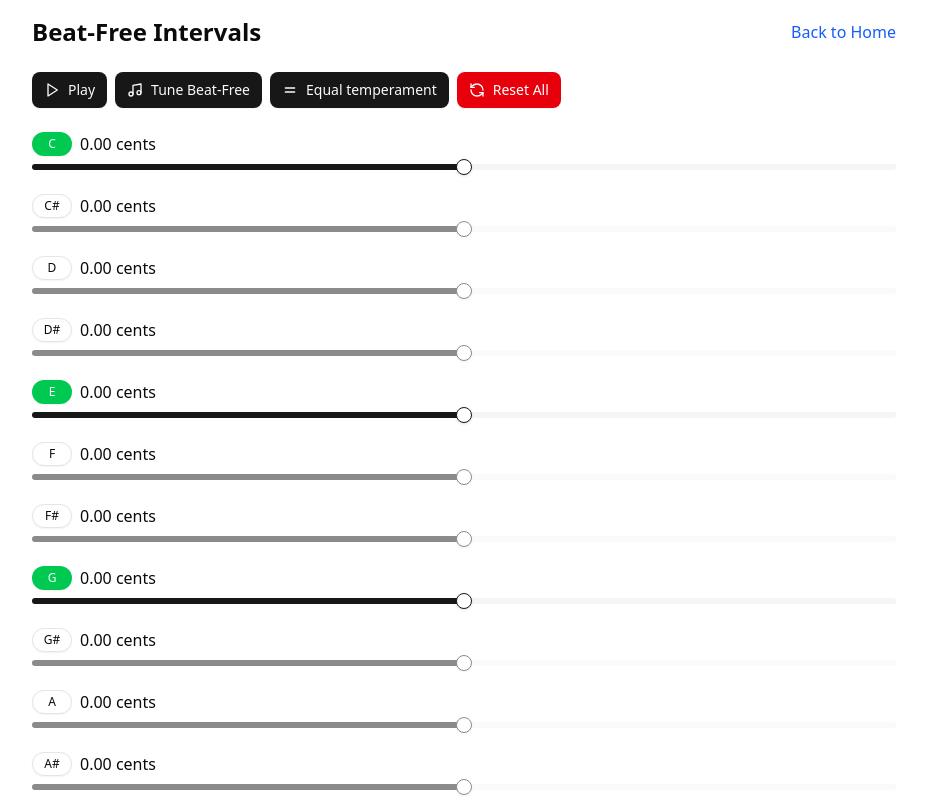
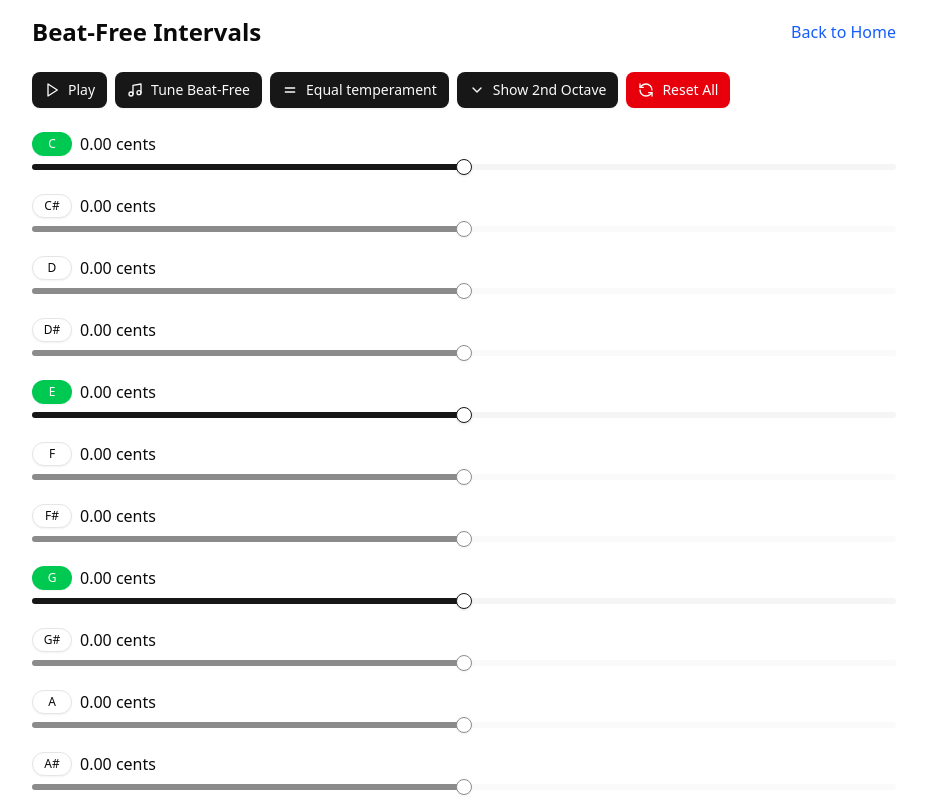
Before and after one commit to szabyg/clear-chord, a React (Vite) app: page /clear-chord/beat-free-intervals in a window 1280 px wide. Shown: the top 800 px of the page, without its empty margins (176-1103 px from the left). Built offline with nearby package versions, Linux system fonts and the light colour scheme.

Commit message:
Add toggle for second octave display in BeatFreeIntervals with Chevron icons and update note filtering logic

```diff
--- a/src/BeatFreeIntervals.tsx
+++ b/src/BeatFreeIntervals.tsx
@@ -8,7 +8,7 @@ import {
   initializeDetuneCents,
   initializeActiveNotes,
 } from "@/utils/noteUtils";
-import { Play, Pause, Music, Equal, RefreshCcw } from "lucide-react";
+import { Play, Pause, Music, Equal, RefreshCcw, ChevronDown, ChevronUp } from "lucide-react";
 
 const NOTE_NAMES = [
   "C",
@@ -85,6 +85,10 @@ export default function BeatFreeIntervals() {
   const [activeNotes, setActiveNotes] = useLocalStorageState(
     "beatFreeActiveNotes",
     initialActives
+  );
+  const [showSecondOctave, setShowSecondOctave] = useLocalStorageState(
+    "beatFreeShowSecondOctave",
+    false
   );
   const animationRef = useRef<number | null>(null);
 
@@ -391,6 +395,10 @@ export default function BeatFreeIntervals() {
     setIsPlaying(!isPlaying);
   };
 
+  const toggleSecondOctave = () => {
+    setShowSecondOctave(!showSecondOctave);
+  };
+
   const resetAll = () => {
     // Stop any playing sound
     setIsPlaying(false);
@@ -436,6 +444,10 @@ export default function BeatFreeIntervals() {
               <Equal />
               Equal temperament
             </Button>
+            <Button onClick={toggleSecondOctave}>
+              {showSecondOctave ? <ChevronUp /> : <ChevronDown />}
+              {showSecondOctave ? "Hide 2nd Octave" : "Show 2nd Octave"}
+            </Button>
             <Button onClick={resetAll} variant="destructive">
               <RefreshCcw />
               Reset All
@@ -443,7 +455,7 @@ export default function BeatFreeIntervals() {
           </div>
         </div>
 
-        {NOTES.map((note) => (
+        {NOTES.filter(note => !note.includes("'") || showSecondOctave).map((note) => (
           <div key={note} className="space-y-2">
             <div className="flex items-center gap-2">
               <Button
```
